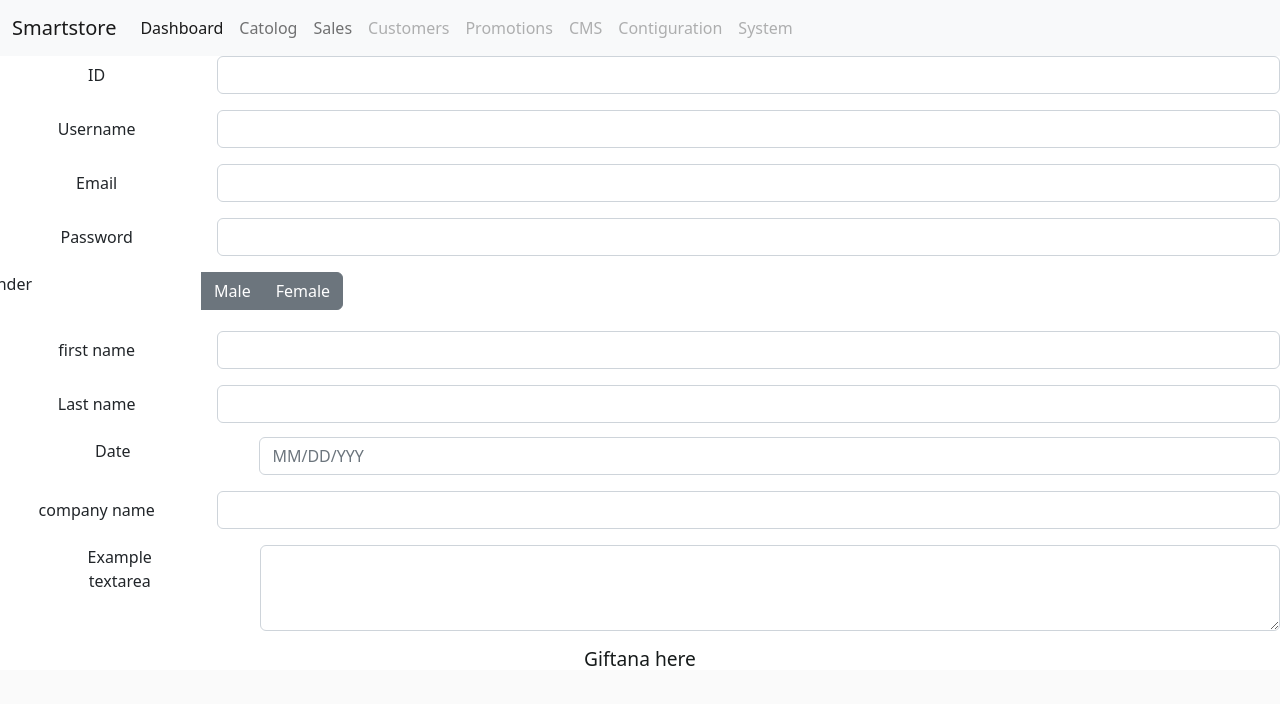
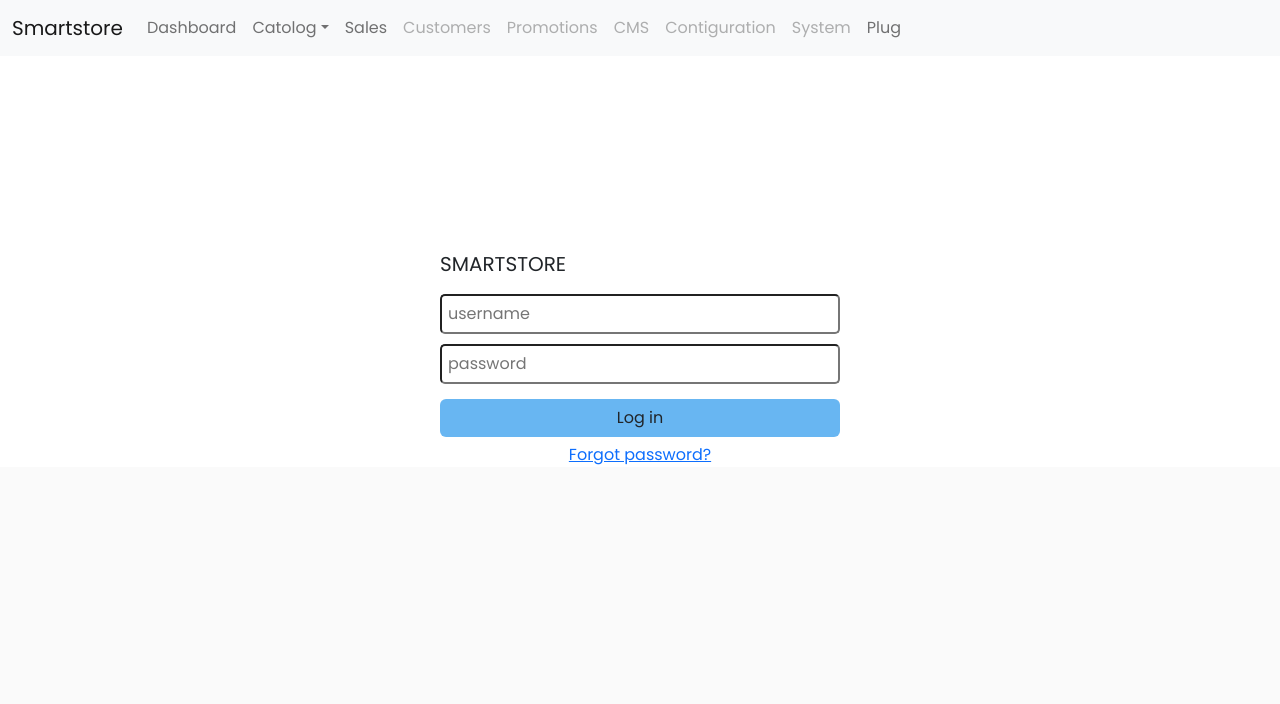
Before and after one commit to pradip8928/Giftana, a React (Vite) app in the folder Client/: page / in a window 1280 px wide. Shown: the top 704 px of the page. Built offline with nearby package versions, Linux system fonts and the light colour scheme.

Commit message:
Login Page

```diff
--- a/Client/src/App.jsx
+++ b/Client/src/App.jsx
@@ -2,20 +2,26 @@ import { useState } from 'react'
 import reactLogo from './assets/react.svg'
 import './App.css'
 import '../node_modules/bootstrap/dist/css/bootstrap.min.css'
+// import "bootstrap/dist/css/bootstrap.min.css";
+import "../node_modules/bootstrap/dist/js/bootstrap.bundle.min.js";
 import Demo from "./Components/pages/Demo"
 import Navbar from "./Components/pages/Navbar.jsx";
 import Registraion_Form from './Components/pages/Registraion_Form'
 import '../src/Components/css/Registraion_Form.css';
 import '../src/Components/css/Navbar.css';
+import '../src/Components/css/Login_page.css';
+
+import Login_page from './Components/pages/Login_page';
+
 
 
 function App() {
 
   return (
     <div className="App">
-      <Navbar/>
-      <Registraion_Form/>
-      <Demo/>
+
+    <Navbar/>
+    <Login_page/>
 
     </div>
   );
--- /dev/null
+++ b/Client/src/Components/css/Login_page.css
@@ -0,0 +1,57 @@
+@import url('https://fonts.googleapis.com/css2?family=Poppins&display=swap');
+
+
+* {
+    font-family: "Poppins", cursive;
+
+
+}
+
+section {
+    display: flex;
+    align-items: center;
+    justify-content: center;
+    margin-top: 196px;
+}
+.col-1 {
+    display: flex;
+    align-items: center;
+    justify-content: center;
+
+
+}
+
+input {
+    padding: 6px;
+width: 400px;
+    margin-top: 10px;
+    border-radius: 5px;
+    background-color: white;
+
+
+}
+
+input:hover {
+    background-color: rgb(255, 250, 250);
+}
+
+.btn {
+    /* padding: 6px; */
+    font-size: 16px;
+    background-color: rgb(104, 182, 242);
+    width: 400px;
+    margin-top: 15px;
+    cursor: pointer;
+    margin-bottom: 6px;
+
+}
+.input-div{
+    display: flex;
+    flex-direction: column;
+}
+
+.login h1{
+    display: flex;
+    flex-flow: left;
+    font-size: 20px;
+}
--- a/Client/src/Components/css/Navbar.css
+++ b/Client/src/Components/css/Navbar.css
@@ -0,0 +1,6 @@
+.catolog-attribute {
+
+    margin-bottom: 2px;
+    margin-top: 2px;
+    margin-left: 15px;
+}
--- /dev/null
+++ b/Client/src/Components/pages/Login_page.jsx
@@ -0,0 +1,24 @@
+import React from "react";
+
+export default function Login_page() {
+  return (
+    <section>
+      <div className="col-1">
+        <div className="login" id="main">
+          <h1>SMARTSTORE</h1>
+          <form>
+            <div className="input-div">
+            <input type="text" placeholder="username" />
+            <input type="text" placeholder="password" />
+            </div>
+            <button className="btn">Log in</button>
+            <span class="psw"><a href="#">Forgot password?</a></span>
+
+
+
+          </form>
+        </div>
+      </div>
+    </section>
+  );
+}
--- a/Client/src/Components/pages/Navbar.jsx
+++ b/Client/src/Components/pages/Navbar.jsx
@@ -22,21 +22,47 @@ export default function Navbar() {
         </button>
         <div class="collapse navbar-collapse" id="navbarNavAltMarkup">
           <div class="navbar-nav">
-            <a class="nav-link active" aria-current="page" href="#">
-              Dashboard
+            <li class="nav-item">
+              <a class="nav-link" href="#">Dashboard</a>
+            </li>
+            <li class="nav-item dropdown">
+              <a class="nav-link dropdown-toggle" href="#" role="button" data-bs-toggle="dropdown" aria-expanded="false">
+                Catolog
+              </a>
+              <ul class="dropdown-menu">
+                <li><a class="dropdown-item" href="#">Categories</a></li>
+                <li><a class="dropdown-item" href="#">Manage products</a></li>
+
+                <li><a class="dropdown-item" href="#">Product reviews</a></li>
+                <li><a class="dropdown-item" href="#">Manufactures</a></li>
+                <li><a class="dropdown-item" href="#">Product tags</a></li>
+                <li><a class="dropdown-item" href="#">Low stock report</a></li>
+                <li><hr class="dropdown-divider" /></li>
+                <div className="catolog-attribute"><h4>Attributes</h4></div>
+                <li><a class="dropdown-item" href="#">Product Attributes</a></li>
+                <li><a class="dropdown-item" href="#">Specification Attributes</a></li>
+                <li><a class="dropdown-item" href="#">Checkout Attributes</a></li>
+
+
+
+              </ul>
+            </li>
+
+            <a class="nav-link" href="#">
+              Sales
             </a>
-            <a class="nav-link" href="#">
-              Catolog
-            </a>
-            <a class="nav-link" href="#">
-           Sales
-            </a>
+
             <a class="nav-link disabled">Customers</a>
-            <a class="nav-link disabled">Promotions</a>
-            <a class="nav-link disabled">CMS</a>
-            <a class="nav-link disabled">Contiguration</a>
-            <a class="nav-link disabled">System</a>
+             <li><a class="nav-link disabled" href="#">Promotions</a></li>
+             <li><a class="nav-link disabled" href="#">CMS</a></li>
+             <li><a class="nav-link disabled" href="#">Contiguration</a></li>
+             <li><a class="nav-link disabled" href="#">System</a></li>
+            <li class="nav-item">
+              <a class="nav-link" href="#">Plug</a>
+            </li>
+
           </div>
+
         </div>
       </div>
     </nav>
```
